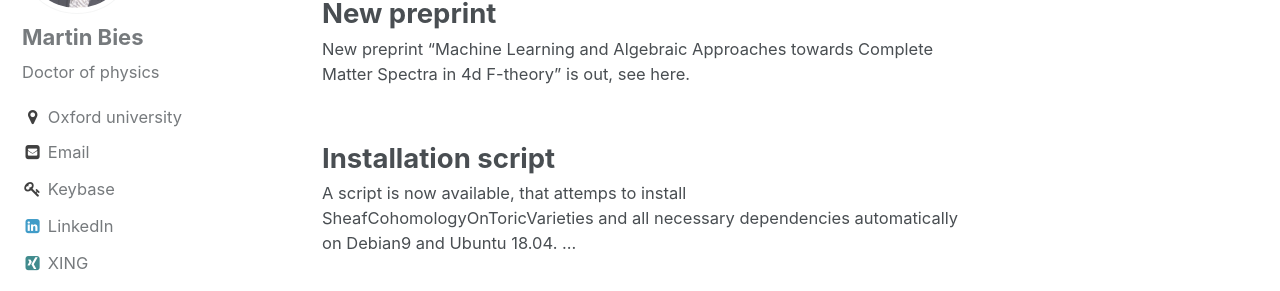
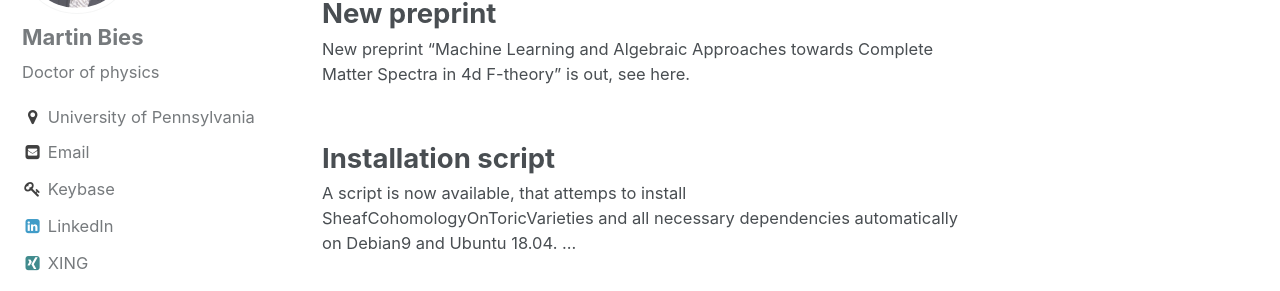
Before and after one commit to MartinBies/MartinBies.github.io, a Jekyll site: the page built from index.html, in a window 1280 px wide. Shown: the part 230-521 px from the top of the page. Built offline with Jekyll 4.4.1, drawn with Linux system fonts in a browser that asks for light colours; the list of posts is cut into pages by our own code.

```diff
--- a/_config.yml
+++ b/_config.yml
@@ -80,8 +80,8 @@ author:
   name             : *name
   avatar           : "/picture.jpg"
   bio              : "Doctor of physics"
-  location         : "Oxford university"
-  email            : "bies@maths.ox.ac.uk"
+  location         : "University of Pennsylvania"
+  email            : "mbies@sas.upenn.edu"
   uri              :
   bitbucket        :
   codepen          :
```
